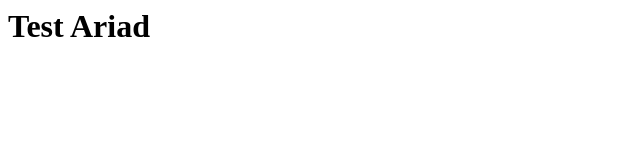
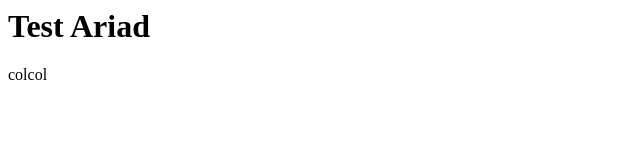
Before and after one commit to alain-riad/alain-riad.github.io, a plain HTML site: page index.html in a window 1280 px wide. Shown: the full height of the page, 0-640 px from the left. Drawn offline with Linux system fonts and the light colour scheme.

Commit message:
Update index.html
ajout d'une phrase

```diff
--- a/index.html
+++ b/index.html
@@ -1 +1,2 @@
 <h1>Test Ariad</h1>
+<p>colcol</p>
```
